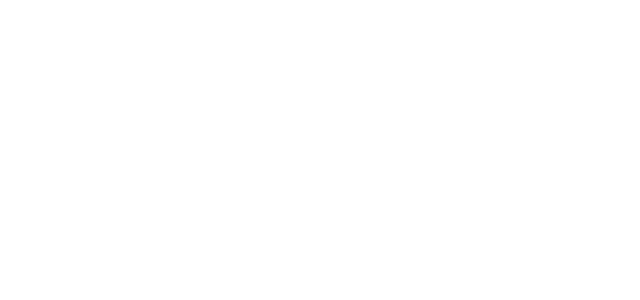
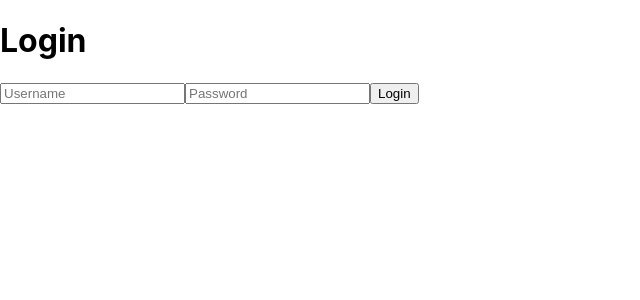
Before and after one commit to PeaTheeravee/AirCheck-WebApp-Project, a React (Create React App) app in the folder frontend/: page /login in a window 1280 px wide. Before the commit this address had no page. Shown: the top 300 px of the page, without its empty margins (0-640 px from the left). Built offline with nearby package versions, Linux system fonts and the light colour scheme.

Commit message:
Add login page

```diff
--- a/frontend/src/App.js
+++ b/frontend/src/App.js
@@ -1,14 +1,16 @@
 import React from "react";
 import { BrowserRouter as Router, Routes, Route } from "react-router-dom";
 import Home from "./pages/home";
-import AdminHome from "./pages/adminhome"; // Import adminhome
+import AdminHome from "./pages/adminhome";
+import Login from "./pages/login"; // Import หน้า Login
 
 function App() {
     return (
         <Router>
             <Routes>
                 <Route path="/" element={<Home />} />
-                <Route path="/adminhome" element={<AdminHome />} /> {/* เพิ่ม Route */}
+                <Route path="/login" element={<Login />} /> {/* เพิ่ม Route */}
+                <Route path="/adminhome" element={<AdminHome />} />
             </Routes>
         </Router>
     );
--- a/frontend/src/pages/home.js
+++ b/frontend/src/pages/home.js
@@ -12,7 +12,7 @@ const Home = () => {
                 <h1>Welcome to My Application!</h1>
                 <button
                     className="profile-icon"
-                    onClick={() => navigate("/adminhome")}
+                    onClick={() => navigate("/login")}
                 >
                     <AccountCircleIcon fontSize="large" />
                 </button>
--- /dev/null
+++ b/frontend/src/pages/login.js
@@ -0,0 +1,64 @@
+import React, { useState } from "react";
+import { useNavigate } from "react-router-dom";
+
+const Login = () => {
+    const [username, setUsername] = useState("");
+    const [password, setPassword] = useState("");
+    const [error, setError] = useState("");
+    const navigate = useNavigate();
+
+    const handleLogin = async (e) => {
+        e.preventDefault();
+        setError(""); // รีเซ็ตข้อความ error
+
+        try {
+            const response = await fetch("http://localhost:8000/token", {
+                method: "POST",
+                headers: {
+                    "Content-Type": "application/x-www-form-urlencoded",
+                },
+                body: new URLSearchParams({
+                    username: username,
+                    password: password,
+                }),
+            });
+
+            if (!response.ok) {
+                throw new Error("Incorrect username or password");
+            }
+
+            const data = await response.json();
+            if (data.role === "superadmin") {
+                navigate("/adminhome"); // ถ้า role คือ superadmin ให้ไปหน้า adminhome
+            } else {
+                setError("Access denied. Only superadmins are allowed.");
+            }
+        } catch (err) {
+            setError(err.message);
+        }
+    };
+
+    return (
+        <div>
+            <h1>Login</h1>
+            <form onSubmit={handleLogin}>
+                <input
+                    type="text"
+                    placeholder="Username"
+                    value={username}
+                    onChange={(e) => setUsername(e.target.value)}
+                />
+                <input
+                    type="password"
+                    placeholder="Password"
+                    value={password}
+                    onChange={(e) => setPassword(e.target.value)}
+                />
+                <button type="submit">Login</button>
+            </form>
+            {error && <p style={{ color: "red" }}>{error}</p>} {/* แสดงข้อความ error */}
+        </div>
+    );
+};
+
+export default Login;
```
Also changed, not shown: 1 other file (tests, documents, lock files or other folders).
